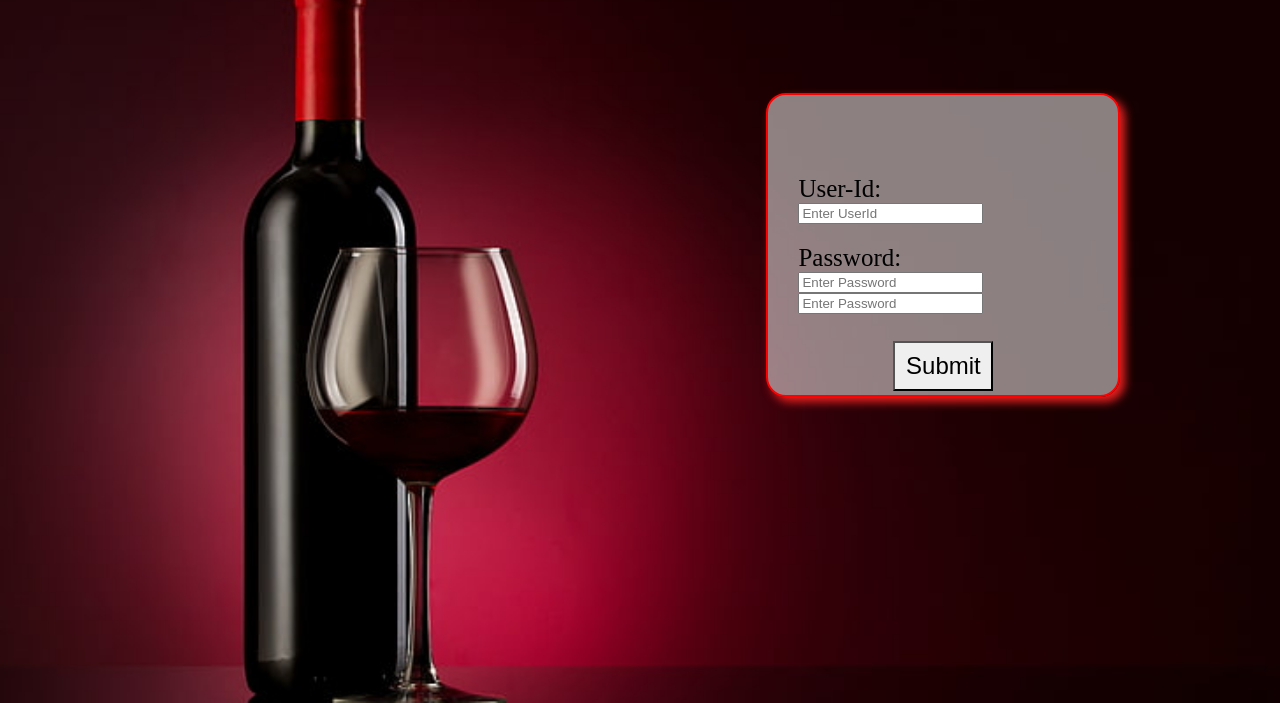
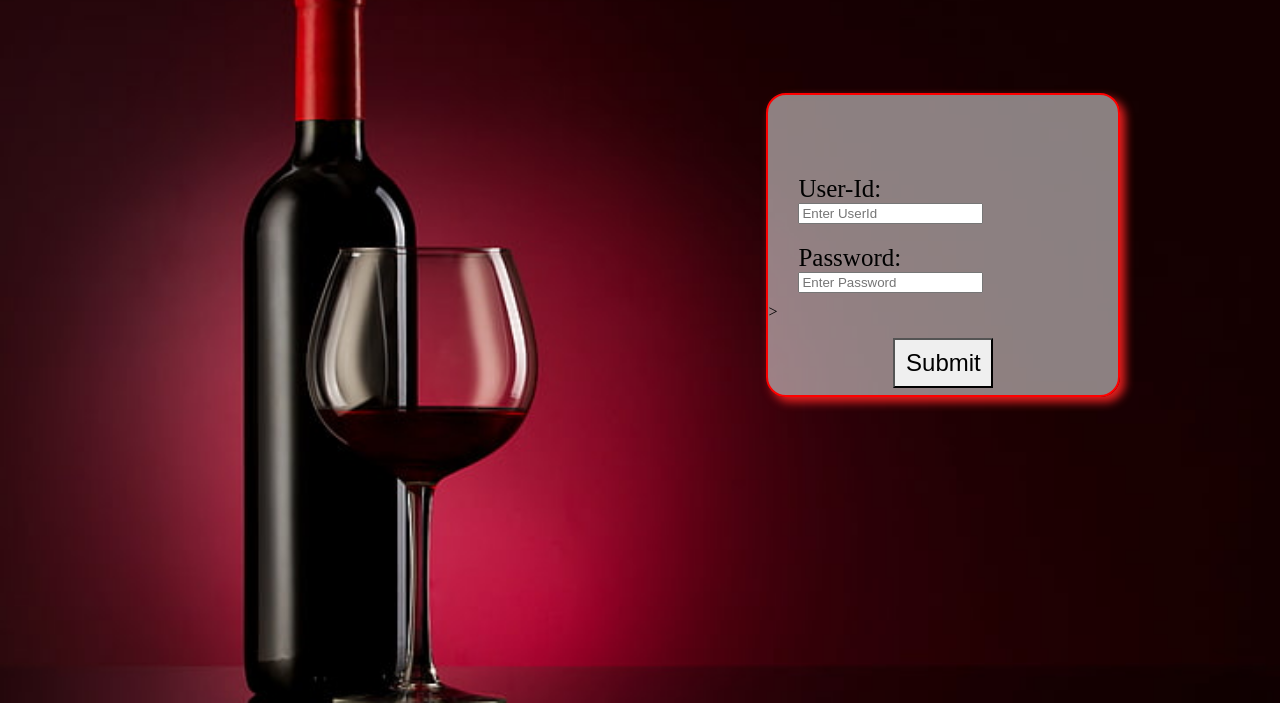
Before and after one commit to tharunkondaveeti6/elite, a plain HTML site: page login.html in a window 1280 px wide. Shown: the part 97-800 px from the top of the page. Drawn offline with Linux system fonts and the light colour scheme.

Commit message:
Update login.html

```diff
--- a/login.html
+++ b/login.html
@@ -17,8 +17,7 @@
             <div id="form-ele1"><label>User-Id:&MediumSpace;&MediumSpace;&MediumSpace;&MediumSpace; </label>
                 <input type="text" placeholder="Enter UserId"></div>
             <div id="form-ele2"><label>Password: </label>
-                <input type="password" placeholder="Enter Password">
-                <input type="password" placeholder="Enter Password" id="psw" pattern="(?=.*[#,@,$])(?=.*[a-z])(?=.*[A-Z])(?=.*[0-9]).{8,}" placeholder="Enter your password" title="Invalid Input password must contains atleast 8 or more characters like wise combination of numbers and one or more (uppercase and lowercase letter and   symbols(#,@,$))."  required></div>
+                <input type="password" placeholder="Enter Password"id="psw" pattern="~!@#$%^&*()_+-[]{}|':,./<>?" placeholder="Enter your password" title="Invalid Input password must contains atleast 8 or more characters like wise combination of numbers and one or more (uppercase and lowercase letter and The password must contain nonalphanumeric characters ~!@#$%^&*()_+-[]{}|':,./<>?"  required></div>>
 
                 <div id="submit"><input type="submit" id="btn"></div>
 
```
